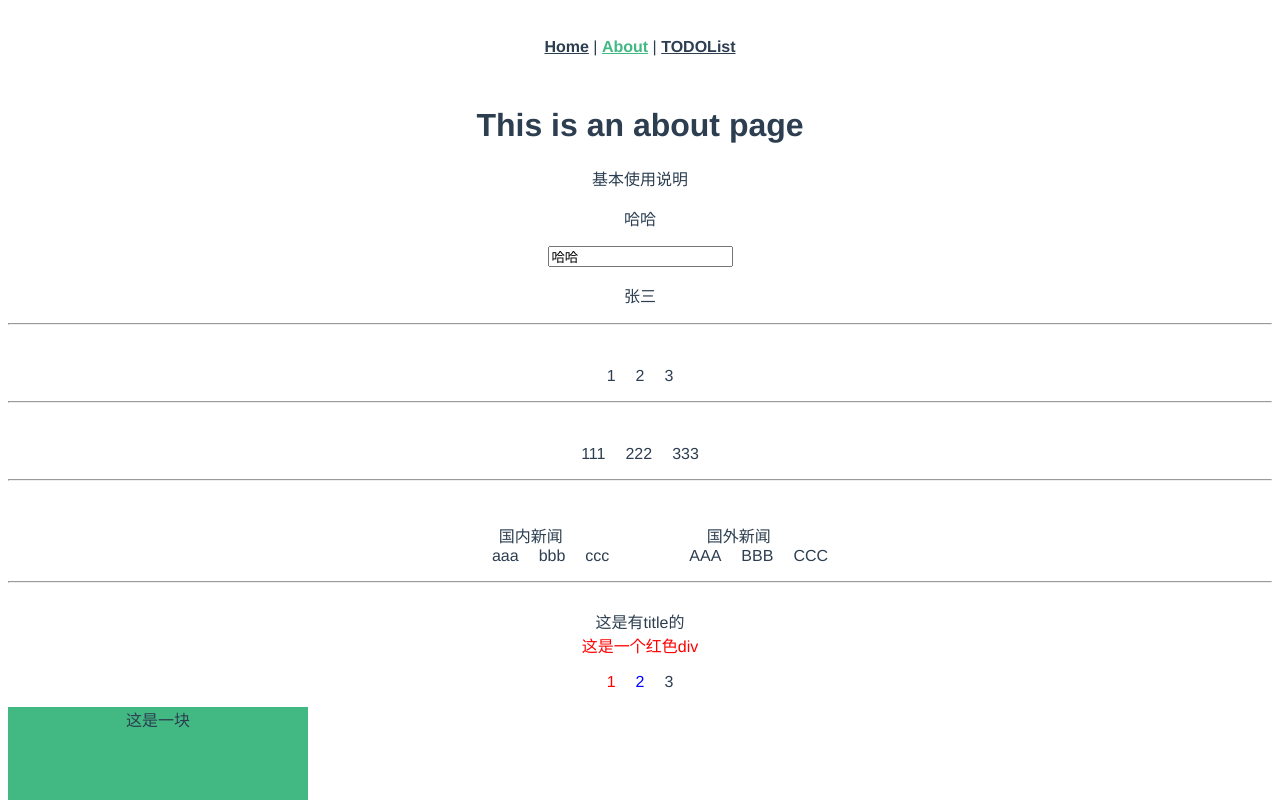
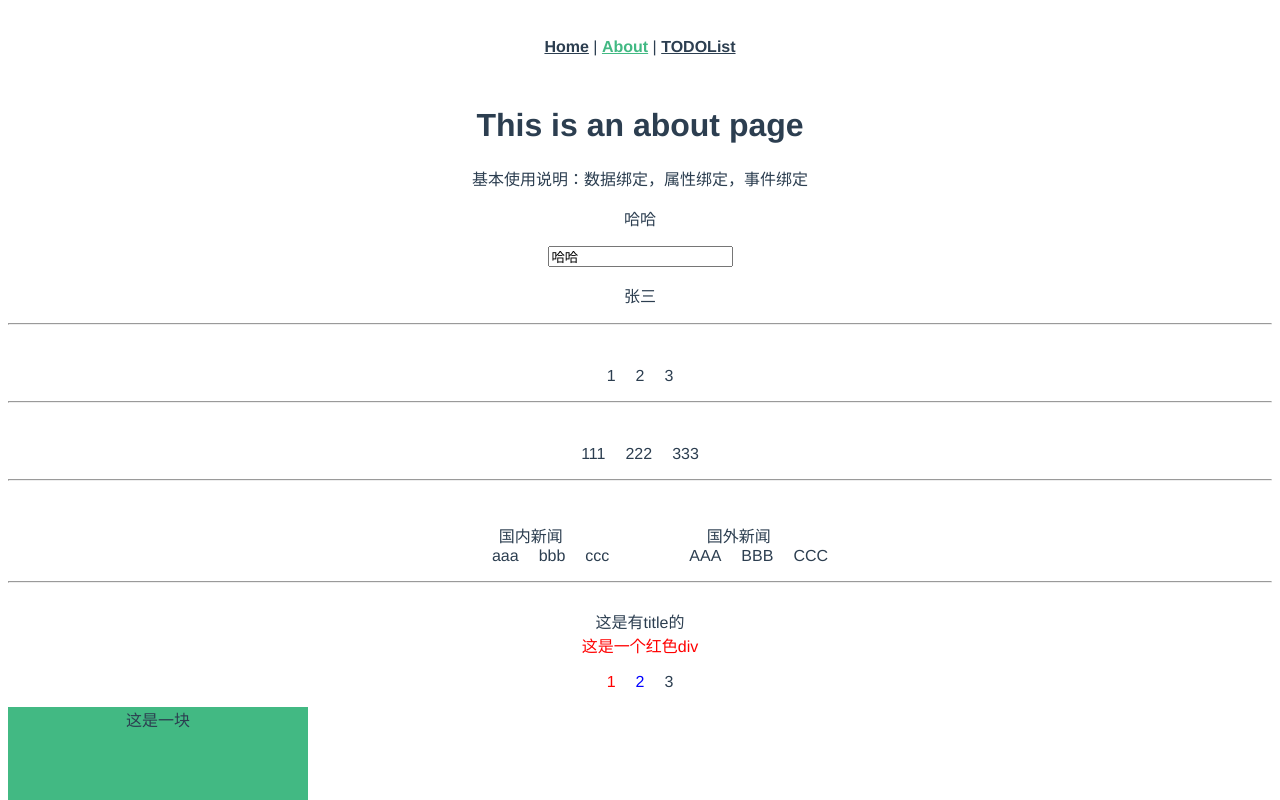
Before and after one commit to havefan-cccoder/vue-cli-pro, a Vue app: page /about in a window 1280 px wide. Shown: the top 800 px of the page. Built offline with nearby package versions, Linux system fonts and the light colour scheme.

Commit message:
添加一点注释

```diff
--- a/src/views/About.vue
+++ b/src/views/About.vue
@@ -1,7 +1,7 @@
 <template>
   <div class="about">
     <h1>This is an about page</h1>
-    <p>基本使用说明</p>
+    <p>基本使用说明：数据绑定，属性绑定，事件绑定</p>
     <p>{{message}}</p>
     <input type="text" name="" id="" v-model="message">
     <p>{{objvalue.name}}</p>
--- a/src/views/todolist.vue
+++ b/src/views/todolist.vue
@@ -38,14 +38,14 @@ export default {
     },
     methods: {
         doAdd(e) {
-            if(e && e.keyCode == 13 || !e){
+            if(e && e.keyCode == 13 || !e){ // %%%判断回车事件%%%
                 this.list.push({
                     title: this.todo,
                     checked: false
                 });
                 this.todo = '';
 
-                storage.set('list', this.list);
+                storage.set('list', this.list); // %%%使用封装的组件%%%
                 // localStorage.setItem('list', JSON.stringify(this.list));
             }
 
```
